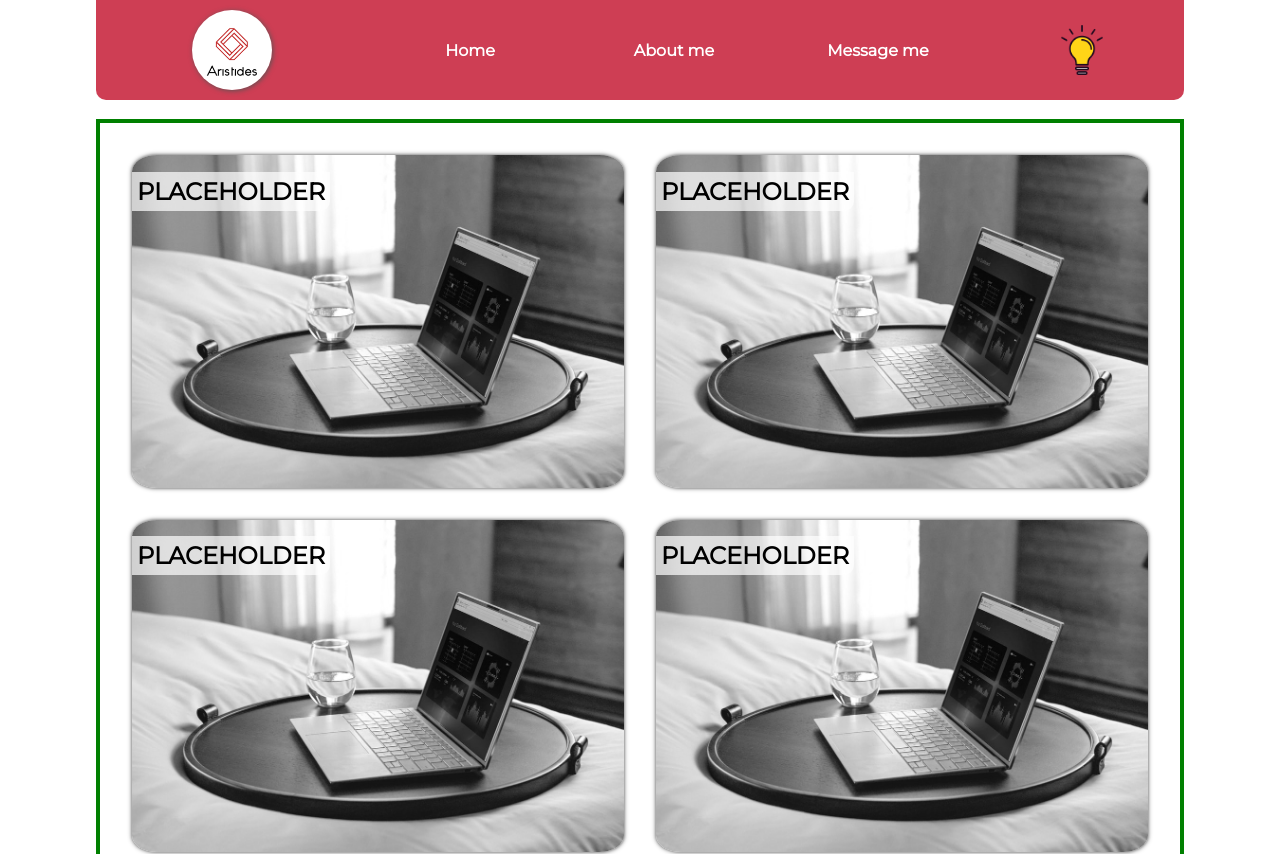
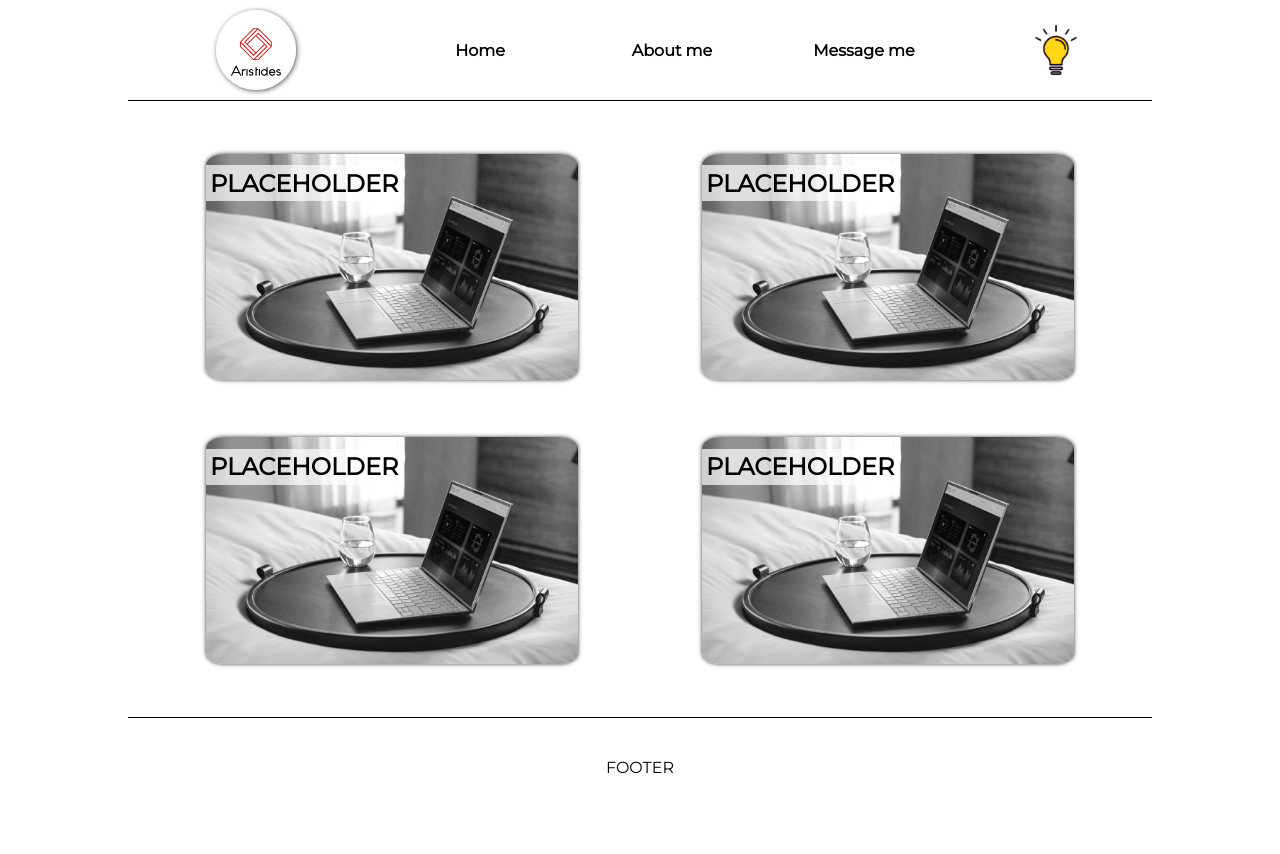
Before and after one commit to Jonathan98-dev/react_project_1, a React (Create React App) app: page / in a window 1280 px wide. Shown: the top 854 px of the page. After the commit the page ends 817 px from the top, so only its background shows below. Built offline with nearby package versions, Linux system fonts and the light colour scheme; data requests are answered from the project's data file.

Commit message:
added data fetch from jsonserver and react router

```diff
--- /dev/null
+++ b/data/db.json
@@ -0,0 +1,36 @@
+{
+  "projects": [
+    {
+      "projectName": "PLACEHOLDER",
+      "projectDescription": "DESCRIPTION",
+      "projectLink": "/#",
+      "projectCreator": "Jonathan Aristides",
+      "projectImage": "img/placeholder.jfif",
+      "id": 1
+    },
+    {
+      "projectName": "PLACEHOLDER",
+      "projectDescription": "DESCRIPTION",
+      "projectLink": "/#",
+      "projectCreator": "Jonathan Aristides",
+      "projectImage": "./img/placeholder.jfif",
+      "id": 2
+    },
+    {
+      "projectName": "PLACEHOLDER",
+      "projectDescription": "DESCRIPTION",
+      "projectLink": "/#",
+      "projectCreator": "Jonathan Aristides",
+      "projectImage": "./img/placeholder.jfif",
+      "id": 3
+    },
+    {
+      "projectName": "PLACEHOLDER",
+      "projectDescription": "DESCRIPTION",
+      "projectLink": "/#",
+      "projectCreator": "Jonathan Aristides",
+      "projectImage": "./img/placeholder.jfif",
+      "id": 4
+    }
+  ]
+}
--- a/package.json
+++ b/package.json
@@ -9,6 +9,7 @@
     "node-sass": "^5.0.0",
     "react": "^17.0.2",
     "react-dom": "^17.0.2",
+    "react-router-dom": "^5.2.0",
     "react-scripts": "4.0.3",
     "web-vitals": "^1.1.1"
   },
--- a/src/App.js
+++ b/src/App.js
@@ -1,22 +1,29 @@
 import Footer from "./Components/Footer/Footer";
 import Home from "./Components/Home/Home";
 import Navbar from "./Components/Navbar/Navbar";
+import { BrowserRouter as Router, Route, Switch } from "react-router-dom";
 
 const App = () => {
   return (
+    <Router>
       <div className="app">
         <div className="header">
           <Navbar />
         </div>
 
         <div className="main">
+          <Switch>
+            <Route path="/">
               <Home />
+            </Route>
+          </Switch>
         </div>
 
         <div className="footer">
           <Footer />
         </div>
       </div>
+    </Router>
   );
 };
 
--- a/src/Components/Footer/footerStyle.scss
+++ b/src/Components/Footer/footerStyle.scss
@@ -1,4 +1,7 @@
 .footerComponent {
   height: 100%;
-  border: 4px solid green;
+  background-color: var(--navbarBgColor);
+  display: grid;
+  place-content: center;
+  border-top: 1px solid black;
 }
--- a/src/Components/Home/Home.js
+++ b/src/Components/Home/Home.js
@@ -1,37 +1,16 @@
+import { useEffect, useState } from "react";
+import useFetch from "../../Hooks/useFetch";
 import ProjectList from "../ProjectList/ProjectList";
 import "./homeStyle.scss";
 
 const Home = () => {
-  const projects = [
-    {
-      title: "PLACEHOLDER",
-      imgLink: "../../img/placeholder.jfif",
-      projectLink: "",
-      id: 1,
-    },
-    {
-      title: "PLACEHOLDER",
-      imgLink: "../../img/placeholder.jfif",
-      projectLink: "",
-      id: 2,
-    },
-    {
-      title: "PLACEHOLDER",
-      imgLink: "../../img/placeholder.jfif",
-      projectLink: "",
-      id: 3,
-    },
-    {
-      title: "PLACEHOLDER",
-      imgLink: "../../img/placeholder.jfif",
-      projectLink: "",
-      id: 4,
-    },
-  ];
+  const { data, isLoading, error } = useFetch("http://localhost:8000/projects");
 
   return (
     <div className="homeComponent">
-      <ProjectList projects={projects} />
+      {error && <div>{error}</div>}
+      {isLoading && <div>Loading...</div>}
+      {data && <ProjectList projects={data} />}
     </div>
   );
 };
--- a/src/Components/Home/homeStyle.scss
+++ b/src/Components/Home/homeStyle.scss
@@ -1,3 +1,3 @@
 .homeComponent {
-  border: 4px solid green;
+  min-height: 500px;
 }
--- a/src/Components/Navbar/Navbar.js
+++ b/src/Components/Navbar/Navbar.js
@@ -2,9 +2,23 @@ import { useState } from "react";
 import "./navbarStyle.scss";
 
 const Navbar = () => {
+  let lightMode = true;
+  let bgColor = getComputedStyle(document.documentElement).getPropertyValue(
+    "--backgroundColor"
+  );
+
+  console.log(bgColor);
   const [lightmode, setLightmode] = useState("../../img/lightOn.png");
   const handleClick = () => {
-    setLightmode("../../img/lightOff.png");
+    if (lightMode) {
+      setLightmode("../../img/lightOff.png");
+      lightMode = !lightMode;
+      document.documentElement.style.setProperty("--backgroundColor", "black");
+    } else {
+      setLightmode("../../img/lightOn.png");
+      lightMode = !lightMode;
+      document.documentElement.style.setProperty("--backgroundColor", "white");
+    }
   };
 
   return (
--- a/src/Components/Navbar/navbarStyle.scss
+++ b/src/Components/Navbar/navbarStyle.scss
@@ -2,8 +2,7 @@
 .navbarComponent {
   height: 100%;
   background-color: var(--navbarBgColor);
-  border-bottom-left-radius: 10px;
-  border-bottom-right-radius: 10px;
+  border-bottom: 1px solid black;
 
   display: grid;
   grid-template-columns: 1fr 3fr;
@@ -32,7 +31,7 @@
     grid-auto-columns: 1fr;
     a {
       text-decoration: none;
-      color: white;
+      color: black;
       font-weight: bold;
       justify-self: center;
       align-self: center;
@@ -40,7 +39,7 @@
       transition: 0.3s;
 
       &:hover {
-        text-shadow: 0px 0px 10px black;
+        color: #cf5454;
       }
     }
     button {
--- a/src/Components/ProjectList/ProjectList.js
+++ b/src/Components/ProjectList/ProjectList.js
@@ -2,12 +2,13 @@ import React from "react";
 import "./projectList.scss";
 
 const ProjectList = ({ projects }) => {
+  console.log(projects);
   return (
     <div className="projectList">
       {projects.map((project) => (
         <a href="/#" className="projectCard" key={project.id}>
-          <h2>{project.title}</h2>
-          <img src={project.imgLink} alt="projectImage" />
+          <h2>{project.projectName}</h2>
+          <img src={project.projectImage} alt="projectImage" />
         </a>
       ))}
     </div>
--- a/src/Components/ProjectList/projectList.scss
+++ b/src/Components/ProjectList/projectList.scss
@@ -5,8 +5,9 @@
   gap: 4vh;
 
   .projectCard {
-    width: 100%;
-    height: 100%;
+    width: 80%;
+    height: 90%;
+    place-self: center;
     position: relative;
     box-shadow: 0px 0px 5px gray;
     border-radius: 5%;
--- /dev/null
+++ b/src/Hooks/useFetch.js
@@ -0,0 +1,34 @@
+//Custom hooks
+
+import { useEffect, useState } from "react";
+
+const useFetch = (url) => {
+  const [data, setData] = useState(null);
+  const [isLoading, setIsLoading] = useState(true);
+  const [error, setError] = useState(null);
+
+  /**
+   * making a get request to json-server api. useEffect runs only ones. catching an error
+   */
+  useEffect(() => {
+    fetch(url)
+      .then((res) => {
+        if (!res.ok) {
+          throw Error("could not fetch data");
+        }
+        return res.json();
+      })
+      .then((data) => {
+        setData(data);
+        setIsLoading(false);
+        setError(null);
+      })
+      .catch((err) => {
+        setError(err.message);
+        setIsLoading(false);
+      });
+  }, [url]);
+  return { data, isLoading, error };
+};
+
+export default useFetch;
--- a/src/index.scss
+++ b/src/index.scss
@@ -3,7 +3,8 @@
 // VARIABLES
 :root {
   --mainfont: "Montserrat", sans-serif;
-  --navbarBgColor: rgba(201, 42, 66, 0.9);
+  --navbarBgColor: white;
+  --backgroundColor: white;
 }
 
 * {
@@ -40,14 +41,19 @@
 //   grid-column: 1/13;
 // }
 
+body {
+  background-color: var(--backgroundColor);
+}
+
 .app {
   display: grid;
+  grid-gap: 1vh;
   grid-template-columns: repeat(4, 1fr);
   grid-auto-rows: minmax(100px, auto);
 
-  width: 85%;
+  width: 80%;
+  max-width: 1200px;
   margin: 0 auto;
-  grid-gap: 2%;
 
   grid-template-areas:
     "header header header header"
```
Also changed, not shown: 2 other files (tests, documents, lock files or other folders). Lines whose indentation alone changed are shown as unchanged.
